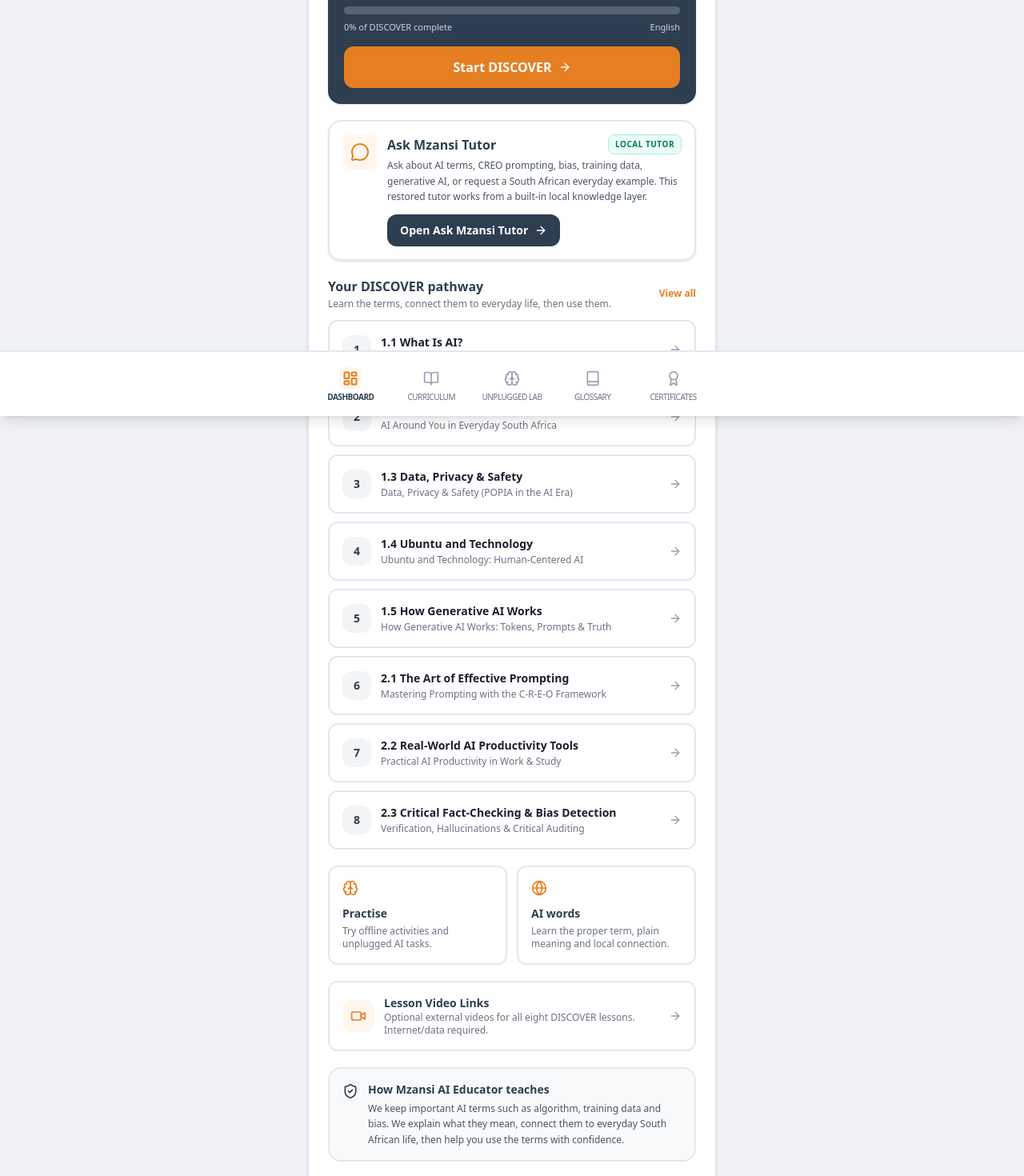
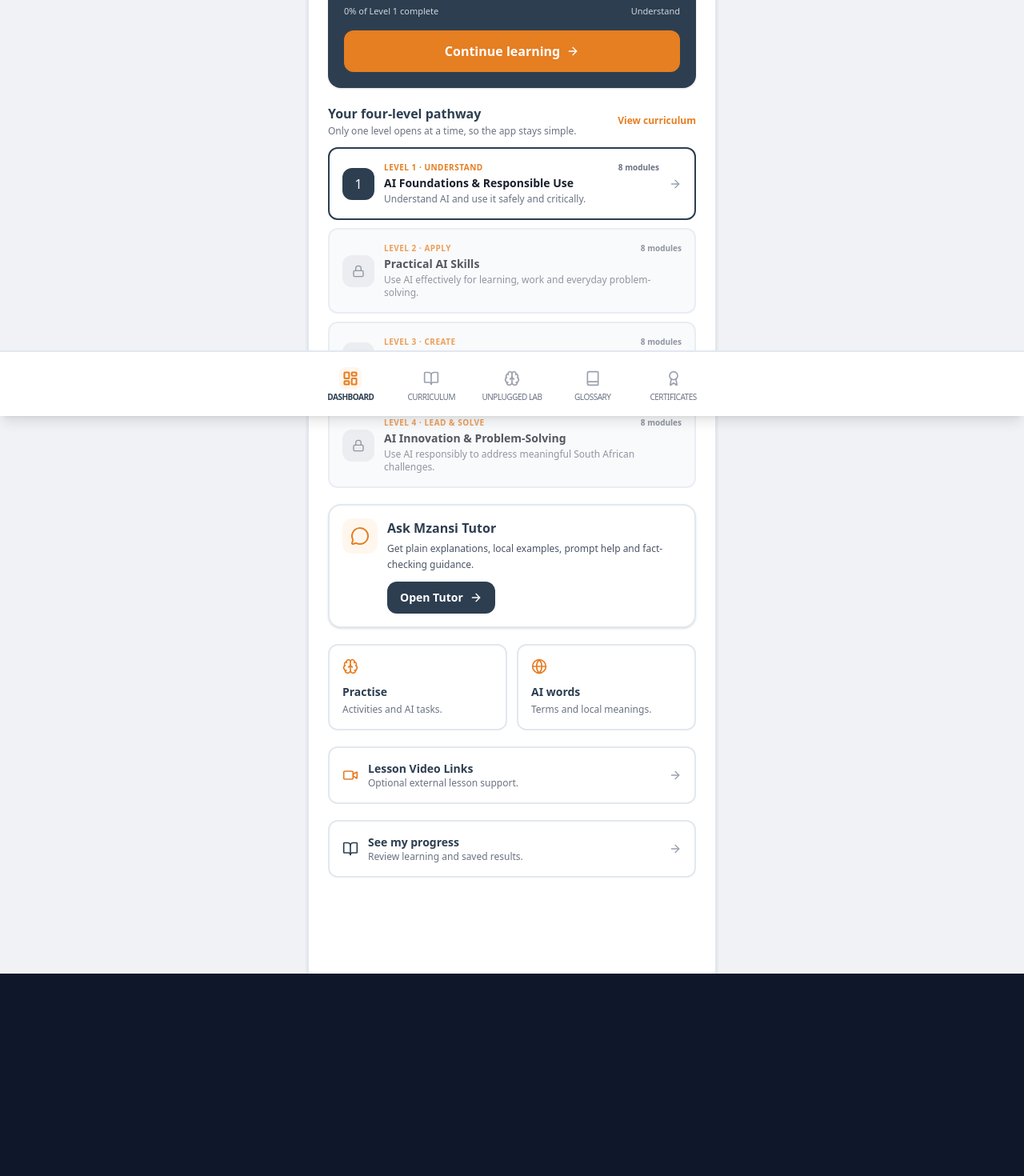
Before and after one commit to marcdiedricks/mzansi-ai-educator, a React (Vite) app: page /mzansi-ai-educator/home in a window 1280 px wide. Shown: the part 280-1750 px from the top of the page at 80% size. After the commit the page ends 1497 px from the top, so only its background shows below. Built offline with nearby package versions, Linux system fonts and the light colour scheme.

Commit message:
BUILD L2-00: add four-level journey to dashboard

```diff
--- a/src/pages/Home.tsx
+++ b/src/pages/Home.tsx
@@ -1,19 +1,10 @@
 import { useEffect, useState } from 'react';
 import { useNavigate } from 'react-router-dom';
-import {
-  ArrowRight,
-  BookOpen,
-  Brain,
-  CheckCircle2,
-  Globe,
-  MessageCircle,
-  ShieldCheck,
-  Video,
-  WifiOff,
-} from 'lucide-react';
+import { ArrowRight, BookOpen, Brain, CheckCircle2, Globe, Lock, MessageCircle, Video, WifiOff } from 'lucide-react';
 import { getOnboardingData } from '../lib/storage';
 import { getUserProgress } from '../lib/progress';
 import { modules, lessons } from '../lib/curriculum/data';
+import { PROGRAMME_LEVELS } from '../lib/programmeLevels';
 
 export function Home() {
   const navigate = useNavigate();
@@ -26,22 +17,16 @@ export function Home() {
     return () => window.removeEventListener('mzansi_progress_updated', handleUpdate);
   }, []);
 
-  const discoverLessons = lessons.filter((lesson) => lesson.levelId === 'MZAIE-L1');
-  const discoverLessonIds = new Set(discoverLessons.map((lesson) => lesson.id));
-  const discoverModules = modules.filter((module) =>
-    module.lessonIds.some((lessonId) => discoverLessonIds.has(lessonId))
-  );
-  const completedDiscover = progress.completedLessons.filter((id) => discoverLessonIds.has(id));
-  const totalDiscover = discoverLessons.length;
-  const progressPercent = Math.round((completedDiscover.length / Math.max(totalDiscover, 1)) * 100);
-  const nextLesson = discoverLessons.find((lesson) => !progress.completedLessons.includes(lesson.id)) || discoverLessons[0];
-  const nextModule = discoverModules.find((module) => module.id === nextLesson?.moduleId) || discoverModules[0];
+  const levelOneLessons = lessons.filter((lesson) => lesson.levelId === 'MZAIE-L1');
+  const levelOneIds = new Set(levelOneLessons.map((lesson) => lesson.id));
+  const levelOneModules = modules.filter((module) => module.lessonIds.some((lessonId) => levelOneIds.has(lessonId)));
+  const completedLevelOne = progress.completedLessons.filter((id) => levelOneIds.has(id));
+  const totalLevelOne = levelOneLessons.length;
+  const levelOnePercent = Math.round((completedLevelOne.length / Math.max(totalLevelOne, 1)) * 100);
+  const nextLesson = levelOneLessons.find((lesson) => !progress.completedLessons.includes(lesson.id)) || levelOneLessons[0];
+  const nextModule = levelOneModules.find((module) => module.id === nextLesson?.moduleId) || levelOneModules[0];
 
-  const languageLabel = onboarding?.language === 'af'
-    ? 'Afrikaans'
-    : onboarding?.language === 'xh'
-      ? 'isiXhosa'
-      : 'English';
+  const languageLabel = onboarding?.language === 'af' ? 'Afrikaans' : onboarding?.language === 'xh' ? 'isiXhosa' : 'English';
 
   return (
     <div className="w-full p-4 sm:p-6 pb-24 space-y-5">
@@ -49,154 +34,91 @@ export function Home() {
         <div className="flex items-start justify-between gap-3">
           <div>
             <p className="text-xs font-bold uppercase tracking-wider text-[#E67E22]">Mzansi AI Educator</p>
-            <h1 className="text-2xl font-bold text-[#2D3E50] mt-1">Welcome back</h1>
-            <p className="text-sm text-gray-500 mt-1">One pathway. Same AI language. Deeper understanding as you progress.</p>
+            <h1 className="text-2xl font-bold text-[#2D3E50] mt-1">Your AI learning journey</h1>
+            <p className="text-sm text-gray-500 mt-1">Understand. Apply. Create. Solve.</p>
           </div>
           <div className="shrink-0 flex items-center gap-1.5 text-[11px] font-bold text-emerald-700 bg-emerald-50 border border-emerald-200 rounded-xl px-2.5 py-1.5">
-            <WifiOff className="w-3.5 h-3.5" />
-            Offline ready
+            <WifiOff className="w-3.5 h-3.5" /> Offline ready
           </div>
         </div>
-
         <div className="flex flex-wrap gap-2 text-[11px] font-bold text-gray-600">
           <span className="px-2.5 py-1 rounded-lg bg-gray-100">Language: {languageLabel}</span>
-          <span className="px-2.5 py-1 rounded-lg bg-gray-100">Current level: DISCOVER</span>
+          <span className="px-2.5 py-1 rounded-lg bg-gray-100">32 modules · 4 levels</span>
         </div>
       </header>
 
       <section className="bg-[#2D3E50] text-white rounded-2xl p-5 shadow-sm">
         <div className="flex items-center justify-between gap-3 mb-3">
           <div>
-            <p className="text-[10px] font-bold uppercase tracking-wider text-[#E67E22]">Continue learning</p>
+            <p className="text-[10px] font-bold uppercase tracking-wider text-[#E67E22]">Continue learning · Level 1</p>
             <h2 className="text-xl font-bold mt-1">{nextLesson?.title || 'AI Foundations'}</h2>
           </div>
-          <span className="text-xs font-bold text-gray-300">{completedDiscover.length}/{totalDiscover}</span>
+          <span className="text-xs font-bold text-gray-300">{completedLevelOne.length}/{totalLevelOne}</span>
         </div>
-
-        <p className="text-sm text-gray-300 mb-4">
-          {nextModule?.title || 'Start with the foundations of artificial intelligence.'}
-        </p>
-
+        <p className="text-sm text-gray-300 mb-4">{nextModule?.title || 'AI Foundations & Responsible Use'}</p>
         <div className="w-full h-2.5 rounded-full bg-white/20 overflow-hidden">
-          <div className="h-full rounded-full bg-[#E67E22] transition-all" style={{ width: `${progressPercent}%` }} />
+          <div className="h-full rounded-full bg-[#E67E22] transition-all" style={{ width: `${levelOnePercent}%` }} />
         </div>
         <div className="flex items-center justify-between text-[11px] text-gray-300 mt-2">
-          <span>{progressPercent}% of DISCOVER complete</span>
-          <span>{languageLabel}</span>
+          <span>{levelOnePercent}% of Level 1 complete</span>
+          <span>Understand</span>
         </div>
-
-        <button
-          onClick={() => nextLesson && nextModule && navigate(`/learn/${nextModule.id}/lesson/${nextLesson.id}`)}
-          className="w-full mt-4 bg-[#E67E22] hover:bg-orange-600 text-white font-bold rounded-xl py-3.5 px-4 flex items-center justify-center gap-2"
-        >
-          {completedDiscover.length > 0 ? 'Continue learning' : 'Start DISCOVER'}
-          <ArrowRight className="w-4 h-4" />
+        <button onClick={() => nextLesson && nextModule && navigate(`/learn/${nextModule.id}/lesson/${nextLesson.id}`)} className="w-full mt-4 bg-[#E67E22] hover:bg-orange-600 text-white font-bold rounded-xl py-3.5 px-4 flex items-center justify-center gap-2">
+          Continue learning <ArrowRight className="w-4 h-4" />
         </button>
-      </section>
-
-      <section className="bg-white border-2 border-[#E2E8F0] rounded-2xl p-4 shadow-sm">
-        <div className="flex items-start gap-3">
-          <div className="w-11 h-11 rounded-xl bg-orange-50 text-[#E67E22] flex items-center justify-center shrink-0">
-            <MessageCircle className="w-6 h-6" />
-          </div>
-          <div className="flex-1 min-w-0">
-            <div className="flex items-center justify-between gap-2">
-              <h2 className="text-base font-bold text-[#2D3E50]">Ask Mzansi Tutor</h2>
-              <span className="text-[10px] font-bold uppercase tracking-wider text-emerald-700 bg-emerald-50 border border-emerald-200 rounded-lg px-2 py-1">Local tutor</span>
-            </div>
-            <p className="text-xs text-gray-600 leading-relaxed mt-1">
-              Ask about AI terms, CREO prompting, bias, training data, generative AI, or request a South African everyday example. This restored tutor works from a built-in local knowledge layer.
-            </p>
-            <button
-              onClick={() => navigate('/tutor')}
-              className="mt-3 inline-flex items-center gap-2 bg-[#2D3E50] hover:bg-slate-700 text-white text-sm font-bold py-2.5 px-4 rounded-xl transition-colors"
-            >
-              Open Ask Mzansi Tutor
-              <ArrowRight className="w-4 h-4" />
-            </button>
-          </div>
-        </div>
       </section>
 
       <section>
         <div className="flex items-center justify-between mb-3">
           <div>
-            <h2 className="text-base font-bold text-[#2D3E50]">Your DISCOVER pathway</h2>
-            <p className="text-xs text-gray-500 mt-0.5">Learn the terms, connect them to everyday life, then use them.</p>
+            <h2 className="text-base font-bold text-[#2D3E50]">Your four-level pathway</h2>
+            <p className="text-xs text-gray-500 mt-0.5">Only one level opens at a time, so the app stays simple.</p>
           </div>
-          <button onClick={() => navigate('/learn')} className="text-xs font-bold text-[#E67E22]">View all</button>
+          <button onClick={() => navigate('/learn')} className="text-xs font-bold text-[#E67E22]">View curriculum</button>
         </div>
-
         <div className="space-y-2.5">
-          {discoverModules.map((module, index) => {
-            const lessonId = module.lessonIds.find((id) => discoverLessonIds.has(id));
-            const lesson = discoverLessons.find((item) => item.id === lessonId);
-            const isDone = lessonId ? progress.completedLessons.includes(lessonId) : false;
-
+          {PROGRAMME_LEVELS.map((level) => {
+            const isLevelOne = level.id === 1;
+            const isLevelOneComplete = isLevelOne && levelOnePercent === 100;
             return (
-              <button
-                key={module.id}
-                onClick={() => lessonId && navigate(`/learn/${module.id}/lesson/${lessonId}`)}
-                className="w-full bg-white border-2 border-[#E2E8F0] rounded-xl p-4 text-left flex items-center gap-3 hover:border-[#2D3E50] transition-colors"
-              >
-                <div className={`w-9 h-9 rounded-xl flex items-center justify-center font-bold text-sm shrink-0 ${isDone ? 'bg-emerald-100 text-emerald-700' : 'bg-gray-100 text-[#2D3E50]'}`}>
-                  {isDone ? <CheckCircle2 className="w-5 h-5" /> : index + 1}
+              <button key={level.id} onClick={() => isLevelOne && navigate('/learn')} disabled={!isLevelOne} className={`w-full rounded-xl p-4 text-left flex items-center gap-3 border-2 ${isLevelOne ? 'bg-white border-[#2D3E50]' : 'bg-[#F8F9FA] border-[#E2E8F0] opacity-75'}`}>
+                <div className={`w-10 h-10 rounded-xl flex items-center justify-center shrink-0 ${isLevelOne ? 'bg-[#2D3E50] text-white' : 'bg-gray-200 text-gray-500'}`}>
+                  {isLevelOneComplete ? <CheckCircle2 className="w-5 h-5" /> : isLevelOne ? level.id : <Lock className="w-4 h-4" />}
                 </div>
                 <div className="min-w-0 flex-1">
-                  <h3 className="font-bold text-sm text-[#1A202C]">{module.title}</h3>
-                  <p className="text-xs text-gray-500 mt-0.5">{lesson?.title || module.description}</p>
+                  <div className="flex items-center justify-between gap-2">
+                    <p className="text-[10px] font-bold uppercase tracking-wider text-[#E67E22]">Level {level.id} · {level.stage}</p>
+                    <span className="text-[10px] font-bold text-gray-500">8 modules</span>
+                  </div>
+                  <h3 className="font-bold text-sm text-[#1A202C] mt-0.5">{level.title}</h3>
+                  <p className="text-xs text-gray-500 mt-0.5">{level.outcome}</p>
                 </div>
-                <ArrowRight className="w-4 h-4 text-gray-400 shrink-0" />
+                {isLevelOne && <ArrowRight className="w-4 h-4 text-gray-400 shrink-0" />}
               </button>
             );
           })}
         </div>
       </section>
 
-      <section className="grid grid-cols-2 gap-3">
-        <button onClick={() => navigate('/practice')} className="bg-white border-2 border-[#E2E8F0] rounded-xl p-4 text-left">
-          <Brain className="w-5 h-5 text-[#E67E22] mb-3" />
-          <div className="font-bold text-sm text-[#2D3E50]">Practise</div>
-          <div className="text-xs text-gray-500 mt-1">Try offline activities and unplugged AI tasks.</div>
-        </button>
-        <button onClick={() => navigate('/glossary')} className="bg-white border-2 border-[#E2E8F0] rounded-xl p-4 text-left">
-          <Globe className="w-5 h-5 text-[#E67E22] mb-3" />
-          <div className="font-bold text-sm text-[#2D3E50]">AI words</div>
-          <div className="text-xs text-gray-500 mt-1">Learn the proper term, plain meaning and local connection.</div>
-        </button>
-      </section>
-
-      <button onClick={() => navigate('/video-resources')} className="w-full bg-white border-2 border-[#E2E8F0] rounded-xl p-4 flex items-center gap-3 text-left">
-        <div className="w-10 h-10 rounded-xl bg-orange-50 text-[#E67E22] flex items-center justify-center shrink-0">
-          <Video className="w-5 h-5" />
-        </div>
-        <div className="flex-1">
-          <div className="font-bold text-sm text-[#2D3E50]">Lesson Video Links</div>
-          <div className="text-xs text-gray-500">Optional external videos for all eight DISCOVER lessons. Internet/data required.</div>
-        </div>
-        <ArrowRight className="w-4 h-4 text-gray-400" />
-      </button>
-
-      <section className="bg-[#F8F9FA] border-2 border-[#E2E8F0] rounded-2xl p-4">
-        <div className="flex gap-3">
-          <ShieldCheck className="w-5 h-5 text-[#2D3E50] shrink-0 mt-0.5" />
-          <div>
-            <h2 className="font-bold text-sm text-[#2D3E50]">How Mzansi AI Educator teaches</h2>
-            <p className="text-xs text-gray-600 leading-relaxed mt-1">
-              We keep important AI terms such as algorithm, training data and bias. We explain what they mean, connect them to everyday South African life, then help you use the terms with confidence.
-            </p>
+      <section className="bg-white border-2 border-[#E2E8F0] rounded-2xl p-4 shadow-sm">
+        <div className="flex items-start gap-3">
+          <div className="w-11 h-11 rounded-xl bg-orange-50 text-[#E67E22] flex items-center justify-center shrink-0"><MessageCircle className="w-6 h-6" /></div>
+          <div className="flex-1 min-w-0">
+            <h2 className="text-base font-bold text-[#2D3E50]">Ask Mzansi Tutor</h2>
+            <p className="text-xs text-gray-600 leading-relaxed mt-1">Get plain explanations, local examples, prompt help and fact-checking guidance.</p>
+            <button onClick={() => navigate('/tutor')} className="mt-3 inline-flex items-center gap-2 bg-[#2D3E50] text-white text-sm font-bold py-2.5 px-4 rounded-xl">Open Tutor <ArrowRight className="w-4 h-4" /></button>
           </div>
         </div>
       </section>
 
-      <button onClick={() => navigate('/progress')} className="w-full bg-white border-2 border-[#E2E8F0] rounded-xl p-4 flex items-center gap-3 text-left">
-        <BookOpen className="w-5 h-5 text-[#2D3E50]" />
-        <div className="flex-1">
-          <div className="font-bold text-sm text-[#2D3E50]">See my progress</div>
-          <div className="text-xs text-gray-500">Review completed learning and saved quiz results.</div>
-        </div>
-        <ArrowRight className="w-4 h-4 text-gray-400" />
-      </button>
+      <section className="grid grid-cols-2 gap-3">
+        <button onClick={() => navigate('/practice')} className="bg-white border-2 border-[#E2E8F0] rounded-xl p-4 text-left"><Brain className="w-5 h-5 text-[#E67E22] mb-3" /><div className="font-bold text-sm text-[#2D3E50]">Practise</div><div className="text-xs text-gray-500 mt-1">Activities and AI tasks.</div></button>
+        <button onClick={() => navigate('/glossary')} className="bg-white border-2 border-[#E2E8F0] rounded-xl p-4 text-left"><Globe className="w-5 h-5 text-[#E67E22] mb-3" /><div className="font-bold text-sm text-[#2D3E50]">AI words</div><div className="text-xs text-gray-500 mt-1">Terms and local meanings.</div></button>
+      </section>
+
+      <button onClick={() => navigate('/video-resources')} className="w-full bg-white border-2 border-[#E2E8F0] rounded-xl p-4 flex items-center gap-3 text-left"><Video className="w-5 h-5 text-[#E67E22]" /><div className="flex-1"><div className="font-bold text-sm text-[#2D3E50]">Lesson Video Links</div><div className="text-xs text-gray-500">Optional external lesson support.</div></div><ArrowRight className="w-4 h-4 text-gray-400" /></button>
+
+      <button onClick={() => navigate('/progress')} className="w-full bg-white border-2 border-[#E2E8F0] rounded-xl p-4 flex items-center gap-3 text-left"><BookOpen className="w-5 h-5 text-[#2D3E50]" /><div className="flex-1"><div className="font-bold text-sm text-[#2D3E50]">See my progress</div><div className="text-xs text-gray-500">Review learning and saved results.</div></div><ArrowRight className="w-4 h-4 text-gray-400" /></button>
     </div>
   );
 }
```
